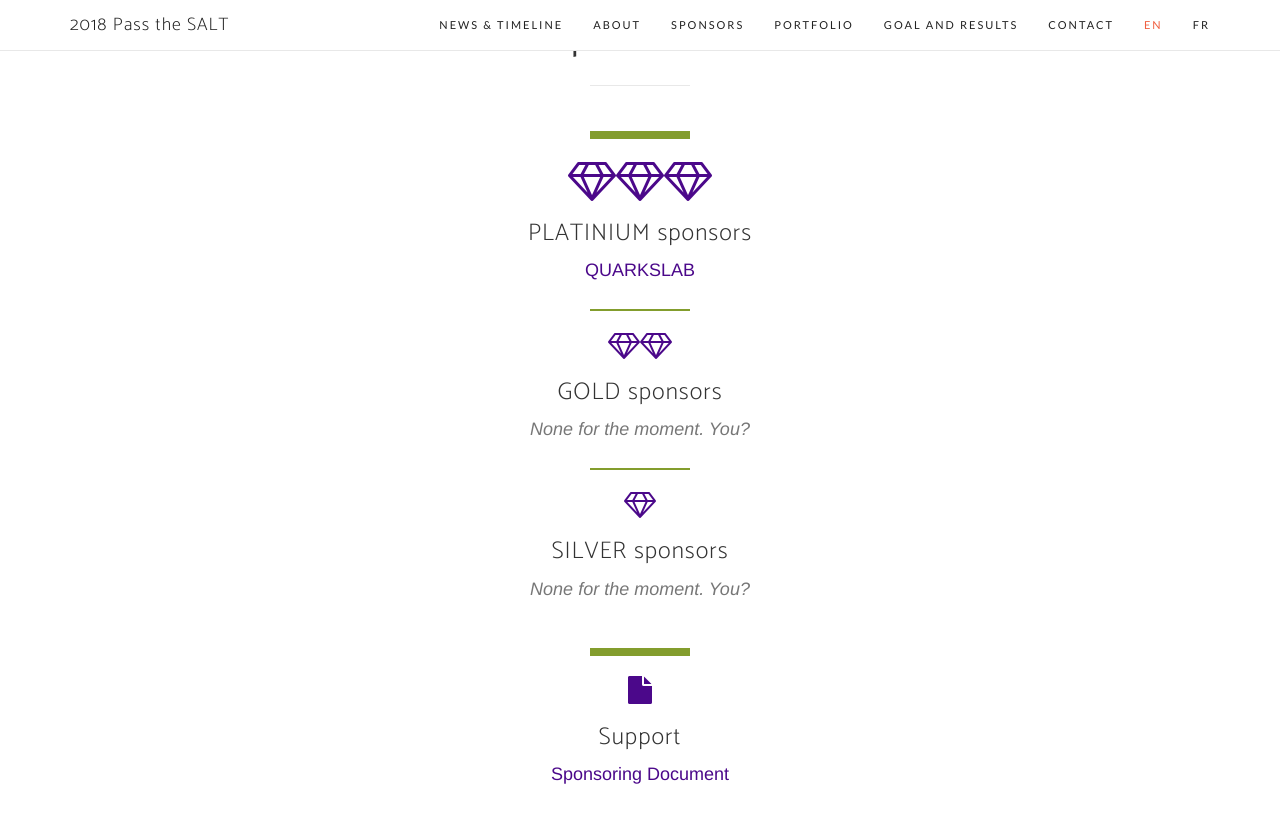
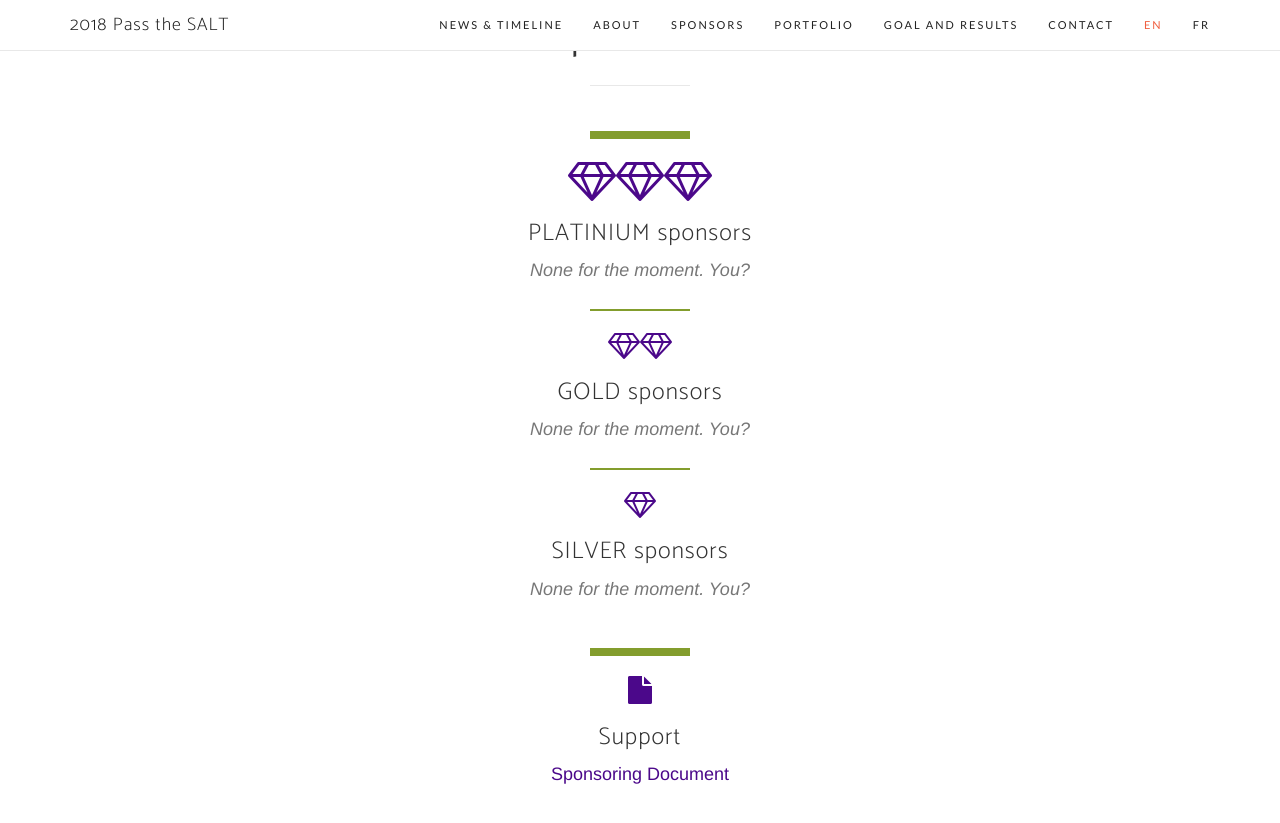
Before and after one commit to pass-the-salt/2018, a Jekyll site: the page built from index.html, in a window 1280 px wide and 900 px high, scrolled down 2995 px. Shown: the top 823 px of the window. Built offline with Jekyll 4.4.1, drawn with Linux system fonts in a browser that asks for light colours; nearby versions of some CDN libraries; some web fonts are replaced; the list of posts is cut into pages by our own code.

Commit message:
around Christmas, we can dream, no ? ;-)

```diff
--- a/_includes/content-fr.html
+++ b/_includes/content-fr.html
@@ -47,7 +47,7 @@ De plus, ces échanges se dérouleront dans un lieu unique facilitant les échan
                 <div class="service-box">
                     <i class="fa fa-3x fa-diamond wow bounceIn text-primary"></i><i class="fa fa-3x fa-diamond wow bounceIn text-primary"></i><i class="fa fa-3x fa-diamond wow bounceIn text-primary"></i>
                     <h3>Sponsors PLATINIUM</h3>
-                    <p class="text-muted"><a href="https://www.quarkslab.com/">QUARKSLAB</a></p>
+                    <p class="text-muted"><i>Aucun pour le moment. Vous ?</i></p>
                     <hr style="height: 2px; color: #839D2D; background-color: #839D2D; width: 20%; border: none;">
                     <br>
                 </div>
--- a/_includes/content.html
+++ b/_includes/content.html
@@ -61,7 +61,7 @@ Moreover these exchanges will be done in a beautiful place and in a warm and ope
                 <div class="service-box">
                     <i class="fa fa-3x fa-diamond wow bounceIn text-primary"></i><i class="fa fa-3x fa-diamond wow bounceIn text-primary"></i><i class="fa fa-3x fa-diamond wow bounceIn text-primary"></i>
                     <h3>PLATINIUM sponsors</h3>
-                    <p class="text-muted"><a href="https://www.quarkslab.com/">QUARKSLAB</a></p>
+                    <p class="text-muted"><i>None for the moment. You?</i></p>
                     <hr style="height: 2px; color: #839D2D; background-color: #839D2D; width: 20%; border: none;">
                     <br>
                 </div>
```
Also changed, not shown: 3 other files.
